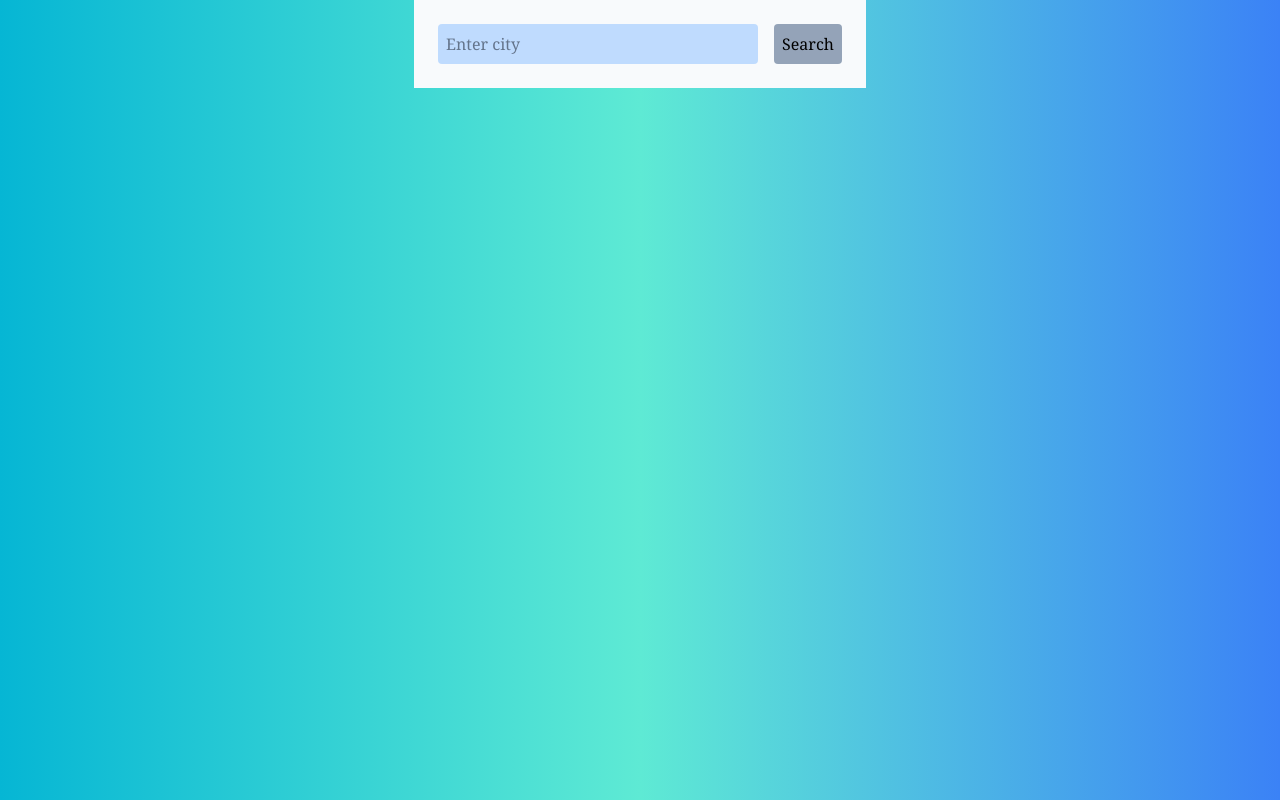
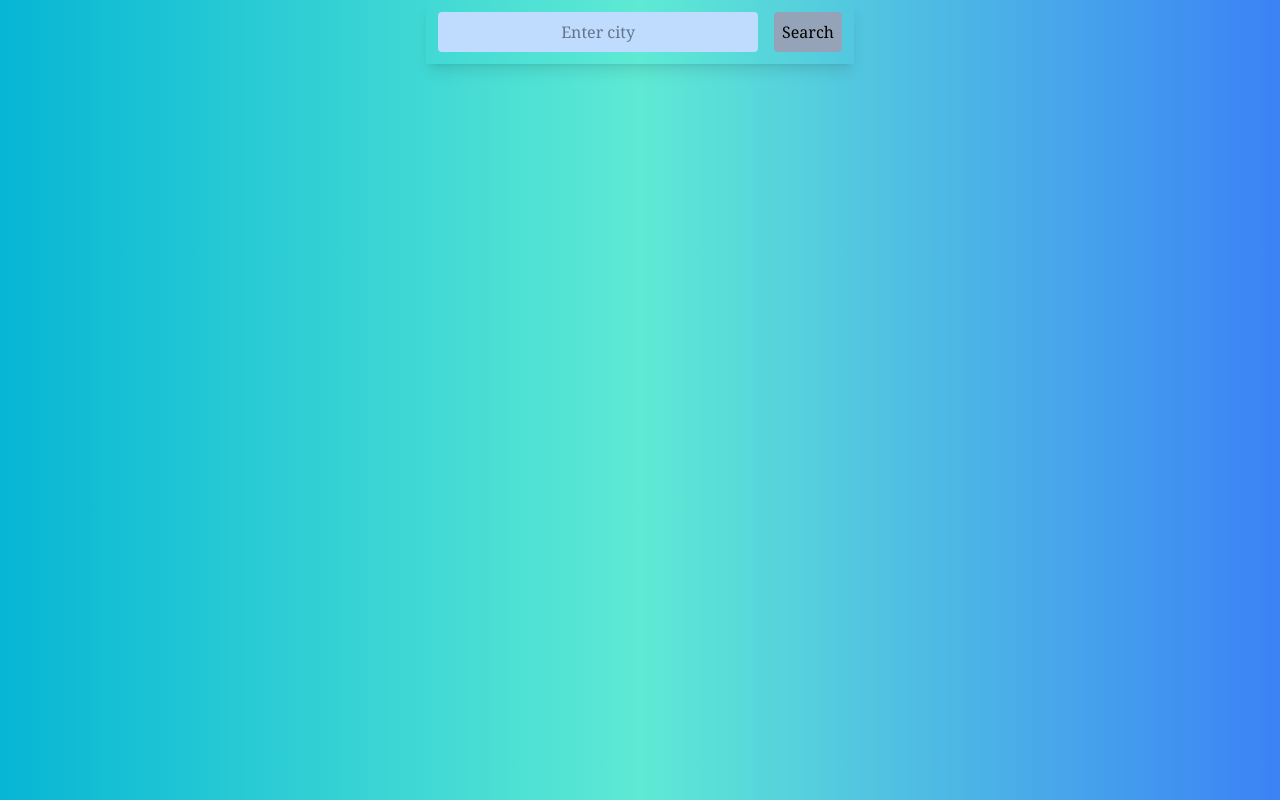
Before and after one commit to AmanVerma-97/Weather-App, a React (Create React App) app: page / in a window 1280 px wide. Built offline with nearby package versions, Linux system fonts and the light colour scheme.

Commit message:
Add Error Boundary using react-router-dom

```diff
--- a/package.json
+++ b/package.json
@@ -9,6 +9,7 @@
     "axios": "^1.6.7",
     "react": "^18.2.0",
     "react-dom": "^18.2.0",
+    "react-router-dom": "^6.22.2",
     "react-scripts": "5.0.1",
     "web-vitals": "^2.1.4"
   },
--- a/public/index.html
+++ b/public/index.html
@@ -26,7 +26,7 @@
     -->
     <title >Weather App</title>
   </head>
-  <body >
+  <body style="padding: 0px; margin: 0px;">
     <noscript>You need to enable JavaScript to run this app.</noscript>
     <div id="root"></div>
     <!--
--- a/src/App.js
+++ b/src/App.js
@@ -1,32 +1,21 @@
-
+import { createBrowserRouter, RouterProvider } from 'react-router-dom';
 import './App.css';
 import Home from './Home/Home';
+import ErrorPage from './Error/ErrorPage';
 // import fetchDataContext from './fetchData/fetchDataContext';
-import { useWeatherData } from './fetchData/fetchDataContext';
 
+
+const routes=createBrowserRouter([
+  {
+    path:"/",
+    element:<Home/>,
+    errorElement:<ErrorPage/>,
+  }
+])
 function App() {
-
-  const {background,weatherData, aqiData}= useWeatherData();
-
   return (
     <>
-      {/* <h1>Learn React</h1>  */}
-      {/* <fetchDataContext /> */}
-      {
-        weatherData && aqiData &&
-        <div class="bg-cover bg-no-repeat font-medium font-serif h-dvh w-dvw" style={{ backgroundImage: `url(${background})` }}>
-            <Home />
-        </div>
-      }
-
-      {
-        !weatherData && !aqiData &&
-        <div class="bg-gradient-to-r from-cyan-500 via-teal-300 to-blue-500 font-medium font-serif h-dvh w-dvw">
-            <Home />
-        </div>
-      }
-
-
+      <RouterProvider router={routes}/>
     </>
 
   );
--- /dev/null
+++ b/src/Error/ErrorPage.js
@@ -0,0 +1,25 @@
+import React, { useEffect } from 'react'
+import { Link } from 'react-router-dom';
+import { useWeatherData } from '../fetchData/fetchDataContext';
+
+function ErrorPage() {
+  const {setError, setWeatherData, setAqiData} = useWeatherData();
+
+  useEffect(()=>{
+    setError(false);
+    setAqiData(null);
+    setWeatherData(null);
+  },[])
+
+  return (
+    <div class="w-10/12 h-4/5 sm:w-6/12 sm:h-4/5 m-auto flex items-center justify-center flex-col flex-wrap bg-slate-800 text-white gap-8 mt-12 p-4">
+        <h1 class="font-extrabold text-4xl text-center">An Error occured!!</h1>
+        <p class="font-bold">City data does not exist.</p>
+        <img src='https://cdn-icons-png.flaticon.com/128/3855/3855833.png' class="h-22 w-22" alt='error'/>
+        <Link to={'/'}> <button class="bg-slate-600 text-yellow-500 font-bold p-2 rounded-md"> BACK </button> </Link>
+
+    </div>
+  )
+}
+
+export default ErrorPage;
--- a/src/Home/Home.js
+++ b/src/Home/Home.js
@@ -1,11 +1,11 @@
 import { useEffect, useRef, useState } from "react";
 import { useWeatherData } from "../fetchData/fetchDataContext";
-
+import { Link } from "react-router-dom";
 
 function Home(){
 
     const [inputCity, setInputCity]= useState("");
-    const {city, setCity, weatherData, aqiData} = useWeatherData();
+    const {city, setCity, weatherData, aqiData, error} = useWeatherData();
     const [aqiColor, setAqiColor]= useState(null);
     const cityRef=useRef("");
 
@@ -77,48 +77,68 @@ function Home(){
 
     return(
         <>
-            <div class="m-auto p-6 flex flex-col md:flex-row items-center gap-4 w-fit bg-slate-50">
+        {error ? <Link to={'/err'}> <button class="bg-slate-600 text-yellow-500 font-bold p-2 rounded-md block m-auto mt-20">
+            <span class="text-red-500">Error.</span> Click to see details </button> </Link> :
+
+        // Outermost div
+        <div id="outermost" class="bg-gradient-to-r from-cyan-500 via-teal-300 to-blue-500 font-medium font-serif h-screen w-dvw
+                    dark:bg-gradient-to-r dark:from-slate-950 dark:via-slate-800 dark:to-slate-900 dark:text-white">
+
+                        {/* Search bar */}
+            <div class="m-auto p-3 flex flex-col md:flex-row items-center gap-4 w-fit bg-transparent shadow-lg">
                 <div>
-                    <input type="text" class="bg-blue-200 p-2 placeholder-slate-500 font rounded min-w-60 w-80"
-                    placeholder="Enter city" ref={cityRef} value={inputCity} onChange={handleChange}/>
+                    <input type="text" class="bg-blue-200 p-2 placeholder-slate-500 font rounded min-w-60 w-80 text-center"
+                    placeholder="Enter city" ref={cityRef} value={inputCity} onChange={handleChange} required/>
 
                 </div>
                 <div>
                     <button onClick={handleSearch}
-                    class="bg-slate-400 w-80 sm:w-60 md:w-auto h-auto rounded p-2 hover:bg-slate-700 hover:text-white "> Search </button>
+                    class="bg-slate-400 w-80 sm:w-60 md:w-auto h-auto rounded p-2
+                     hover:bg-slate-700 hover:text-white hover:outline-blue-300 hover:outline-2 hover:outline"> Search </button>
                 </div>
 
             </div>
 
-            { weatherData && aqiData && <div class="bg-slate-400 h-auto w-full md:w-6/12 md:m-auto md:mt-2 mt-2 flex flex-col items-center gap-6">
-                <div> <h3>{city}</h3></div>
+            {/* Displaying data if API fetch success */}
+            { weatherData && aqiData &&
+            <div class="bg-transparent h-auto w-11/12 m-auto  mt-2 flex flex-col items-center gap-6 shadow-xl
+            md:w-6/12 md:m-auto md:mt-12">
+                <div> <img src="https://cdn-icons-png.flaticon.com/128/562/562511.png" alt="city" class="inline h-8 w-8"/>
+                    <h3 class="font-extrabold inline"> {city}</h3></div>
 
-                <div> <h1 class="font-extrabold text-4xl text"> {weatherData.main.temp} &deg;C </h1> </div>
+                <div> <h1 class="font-extrabold text-4xl"> {weatherData.main.temp} &deg;C </h1> </div>
 
-                <div><h3> {weatherData.weather[0].main} </h3></div>
+                <div><h3 class="font-extrabold"> {weatherData.weather[0].main} </h3></div>
 
-                <div class="font-bold text-lg"> AQI <span id="aqi" className={aqiColor}> {aqiData.overall_aqi} </span> </div>
+                <div class="font-bold text-lg"> <img src="https://cdn-icons-png.flaticon.com/128/4747/4747661.png" alt="mask" class="inline h-8 w-8"/>
+                AQI <span id="aqi" className={aqiColor}> {aqiData.overall_aqi} </span> </div>
             </div>}
 
             {weatherData && aqiData &&
-            <div class="bg-slate-400 h-auto w-full mt-2 flex flex-col md:flex-row md:w-6/12 md:m-auto md:mt-2  gap-6 justify-between items-center px-2 font-mono">
-                <div class="flex gap-2"> <img src="https://cdn-icons-png.flaticon.com/128/4851/4851827.png" class="h-8 w-8 inline" alt="min-temp"/>
+            <div class="bg-transparent h-auto w-11/12 mt-8 m-auto flex flex-wrap gap-4 justify-between items-center p-2 font-mono shadow-xl
+            md:flex-row md:w-10/12 md:m-auto md:mt-12">
+                <div class="flex gap-2 w-1/3 sm:w-1/4 md:w-auto"> <img src="https://cdn-icons-png.flaticon.com/128/4851/4851827.png" class="h-8 w-8 inline" alt="min-temp"/>
                 {weatherData.main.temp_min} &deg;C</div>
 
-                <div class="flex gap-2"> <img  src="https://cdn-icons-png.flaticon.com/128/3236/3236862.png" class="h-8 w-8 inline" alt="max-temp"/>
+                <div class="flex gap-2 w-1/3 sm:w-1/4 md:w-auto"> <img  src="https://cdn-icons-png.flaticon.com/128/3236/3236862.png" class="h-8 w-8 inline" alt="max-temp"/>
                 {weatherData.main.temp_max} &deg;C</div>
 
-                <div class="flex gap-2"> <img src="https://cdn-icons-png.flaticon.com/128/3175/3175147.png" class="h-8 w-8 inline" alt="sunrise"/>
+                <div class="flex gap-2 w-1/3 sm:w-1/4 md:w-auto"> <img src="https://cdn-icons-png.flaticon.com/128/3175/3175147.png" class="h-8 w-8 inline" alt="sunrise"/>
                 {convertTimestamp(weatherData.sys.sunrise, weatherData.timezone)} </div>
 
-                <div class="flex gap-2"> <img src="https://cdn-icons-png.flaticon.com/128/4814/4814444.png" class="h-8 w-8 inline" alt="sunset"/>
+                <div class="flex gap-2 w-1/3 sm:w-1/4 md:w-auto"> <img src="https://cdn-icons-png.flaticon.com/128/4814/4814444.png" class="h-8 w-8 inline" alt="sunset"/>
                 {convertTimestamp(weatherData.sys.sunset, weatherData.timezone)} </div>
 
+                <div class="flex gap-2 w-1/3 sm:w-1/4 md:w-auto"> <img src="https://cdn-icons-png.flaticon.com/128/8923/8923690.png" class="h-8 w-8 inline" alt="sunset"/>
+                {weatherData.main.humidity}% </div>
+
+                <div class="flex gap-2 w-1/3 sm:w-1/4 md:w-auto"> <img src="https://cdn-icons-png.flaticon.com/128/3579/3579552.png" class="h-8 w-8 inline" alt="sunset"/>
+                {weatherData.wind.speed} Km/Hr </div>
+
             </div>}
+        </div>
+        }
 
-            {/* { weatherData && <h2>Data for city weather found.</h2> }
-            {aqiData && <h2>Data for city AQI found.</h2> }
-            {!weatherData && !aqiData && city && <h2>{city} data not found!</h2>} */}
         </>
     )
 }
--- a/src/fetchData/fetchDataContext.js
+++ b/src/fetchData/fetchDataContext.js
@@ -1,12 +1,13 @@
 //using Context API.
 import { createContext, useContext, useEffect, useState} from "react";
-import image1 from '../images/clear-evening-sky.jpg';
-import image2 from '../images/fog-night.jpg';
-import image3 from '../images/lightning-night-rain.jpg';
-import image4 from '../images/winter-snowfall.jpg';
-import image5 from '../images/clouds.jpg';
-import image6 from '../images/rainy-day.jpg';
-import image7 from '../images/fog-day.jpg';
+// import image1 from '../images/clear-day-sky.jpg';
+// import image2 from '../images/fog-night.jpg';
+// import image3 from '../images/lightning-night-rain.jpg';
+// import image4 from '../images/winter-snowfall.jpg';
+// import image5 from '../images/clouds.jpg';
+// import image6 from '../images/rainy-day.jpg';
+// import image7 from '../images/fog-day.jpg';
+
 
 const weatherContext=createContext();
 
@@ -19,8 +20,8 @@ function FetchDataContext(props) {
     const [city,setCity] = useState("");
     const [weatherData,setWeatherData] = useState(null);
     const [aqiData, setAqiData]= useState(null);
-    const [background, setBackground]=useState(null);
-
+    // const [background, setBackground]=useState(null);
+    const [error,setError]=useState(false);
     const {children}=props; //all that use weatherContext.
 
     async function fetchCurrentAQI(city) {
@@ -41,9 +42,10 @@ function FetchDataContext(props) {
           const AQIData = await response.json();
         //   console.log("aqi",AQIData);
           setAqiData(AQIData);
-
+          setError(false);
         } catch (error) {
-          console.error('Error:', error);
+        //   console.error('Error:', error);
+          setError(true);
         }
       }
 
@@ -58,12 +60,14 @@ function FetchDataContext(props) {
                 throw new Error("Couldn't fetch city data");
             }
             const data= await response.json();
-            console.log("weather:",data);
+            // console.log("weather:",data);
             setWeatherData(data);
             setCity(data.name);
+            setError(false);
 
         } catch (error) {
-            console.log(error);
+            // console.log(error);
+            setError(true);
         }
     }
 
@@ -75,41 +79,41 @@ function FetchDataContext(props) {
 
     },[city]);
 
-    useEffect(()=>{
-        if(weatherData){
-            let url;
-            const mainWeather = weatherData.weather[0].main;
+    // useEffect(()=>{ //to set background image according to main weather
+    //     if(weatherData){
+    //         let url;
+    //         const mainWeather = weatherData.weather[0].main;
 
-            if(mainWeather==="Clear"){
-                url=image1;
-            }
-            else if(mainWeather==="Thunderstorm"){
-                url=image3;
-            }
-            else if(mainWeather==="Rain"){
-                url=image6;
-            }
-            else if(mainWeather==="Snow"){
-                url=image4;
-            }
-            else if(mainWeather==="Haze"){
-                url=image2;
-            }
-            else if(mainWeather==="Clouds"){
-                url=image5;
-            }
-            else{
-                url=image7;
-            }
+    //         if(mainWeather==="Clear"){
+    //             url=image1;
+    //         }
+    //         else if(mainWeather==="Thunderstorm"){
+    //             url=image3;
+    //         }
+    //         else if(mainWeather==="Rain"){
+    //             url=image6;
+    //         }
+    //         else if(mainWeather==="Snow"){
+    //             url=image4;
+    //         }
+    //         else if(mainWeather==="Haze"){
+    //             url=image2;
+    //         }
+    //         else if(mainWeather==="Clouds"){
+    //             url=image5;
+    //         }
+    //         else{
+    //             url=image7;
+    //         }
 
-            setBackground(url);
-        }
-    },[weatherData]);
+    //         setBackground(url);
+    //     }
+    // },[weatherData]);
 
     return(
         <>
             {/* <h3> I'am fetchData.</h3> */}
-            <weatherContext.Provider value={{aqiData, city, setCity, weatherData, background}}>
+            <weatherContext.Provider value={{aqiData, city, setCity, weatherData, error, setError, setWeatherData, setAqiData}}>
                 {children}
             </weatherContext.Provider>
         </>
--- a/tailwind.config.js
+++ b/tailwind.config.js
@@ -5,4 +5,5 @@ module.exports = {
     extend: {},
   },
   plugins: [],
+  darkMode: 'selector',
 }
```
Also changed, not shown: src/index.js (+6 -6 lines), 1 other file (tests, documents, lock files or other folders).
